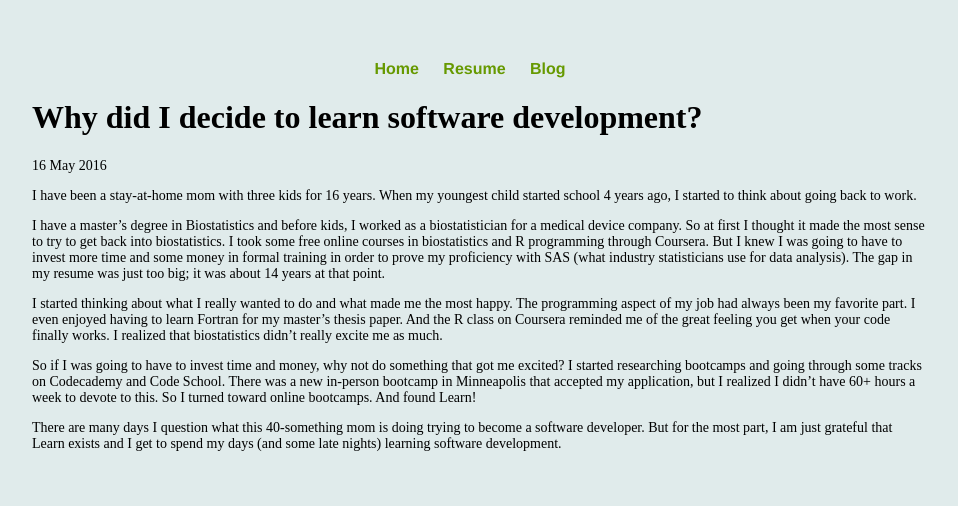
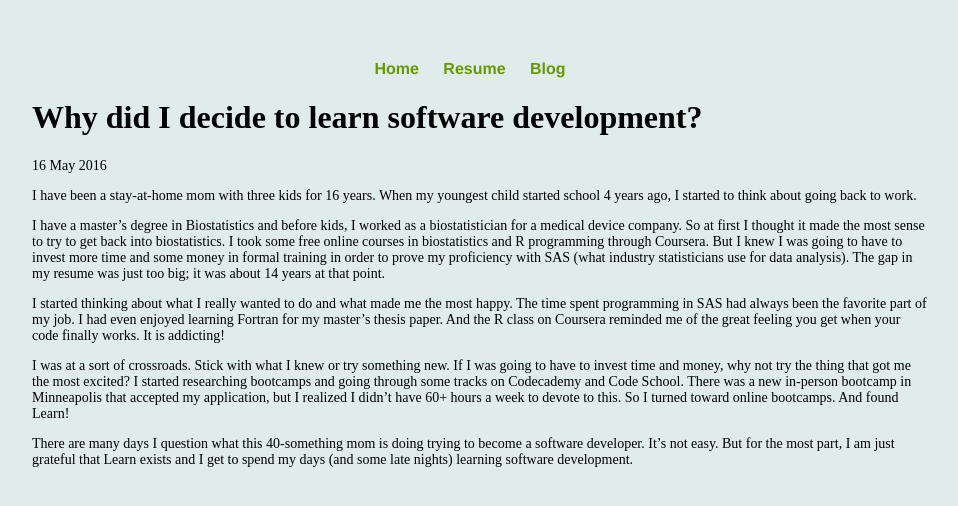
Before and after one commit to jmheyd/jmheyd.github.io, a Jekyll site: the page built from _posts/2016-05-16-why-I-want-to-learn-software-development.md, in a window 1280 px wide. Shown: the top 506 px of the page, without its empty margins (160-1118 px from the left). Built offline with Jekyll 4.4.1, drawn with Linux system fonts in a browser that asks for light colours; some web fonts are replaced.

Commit message:
revise post

```diff
--- a/_posts/2016-05-16-why-I-want-to-learn-software-development.md
+++ b/_posts/2016-05-16-why-I-want-to-learn-software-development.md
@@ -8,8 +8,8 @@ I have been a stay-at-home mom with three kids for 16 years. When my youngest ch
 
 I have a master’s degree in Biostatistics and before kids, I worked as a biostatistician for a medical device company. So at first I thought it made the most sense to try to get back into biostatistics. I took some free online courses in biostatistics and R programming through Coursera. But I knew I was going to have to invest more time and some money in formal training in order to prove my proficiency with SAS (what industry statisticians use for data analysis). The gap in my resume was just too big; it was about 14 years at that point.
 
-I started thinking about what I really wanted to do and what made me the most happy. The programming aspect of my job had always been my favorite part. I even enjoyed having to learn Fortran for my master's thesis paper. And the R class on Coursera reminded me of the great feeling you get when your code finally works. I realized that biostatistics didn't really excite me as much.
+I started thinking about what I really wanted to do and what made me the most happy. The time spent programming in SAS had always been the favorite part of my job. I had even enjoyed learning Fortran for my master's thesis paper. And the R class on Coursera reminded me of the great feeling you get when your code finally works. It is addicting!
 
-So if I was going to have to invest time and money, why not do something that got me excited? I started researching bootcamps and going through some tracks on Codecademy and Code School. There was a new in-person bootcamp in Minneapolis that accepted my application, but I realized I didn't have 60+ hours a week to devote to this. So I turned toward online bootcamps. And found Learn!
+I was at a sort of crossroads. Stick with what I knew or try something new. If I was going to have to invest time and money, why not try the thing that got me the most excited? I started researching bootcamps and going through some tracks on Codecademy and Code School. There was a new in-person bootcamp in Minneapolis that accepted my application, but I realized I didn't have 60+ hours a week to devote to this. So I turned toward online bootcamps. And found Learn!
 
-There are many days I question what this 40-something mom is doing trying to become a software developer. But for the most part, I am just grateful that Learn exists and I get to spend my days (and some late nights) learning software development.
+There are many days I question what this 40-something mom is doing trying to become a software developer. It's not easy. But for the most part, I am just grateful that Learn exists and I get to spend my days (and some late nights) learning software development.
```
